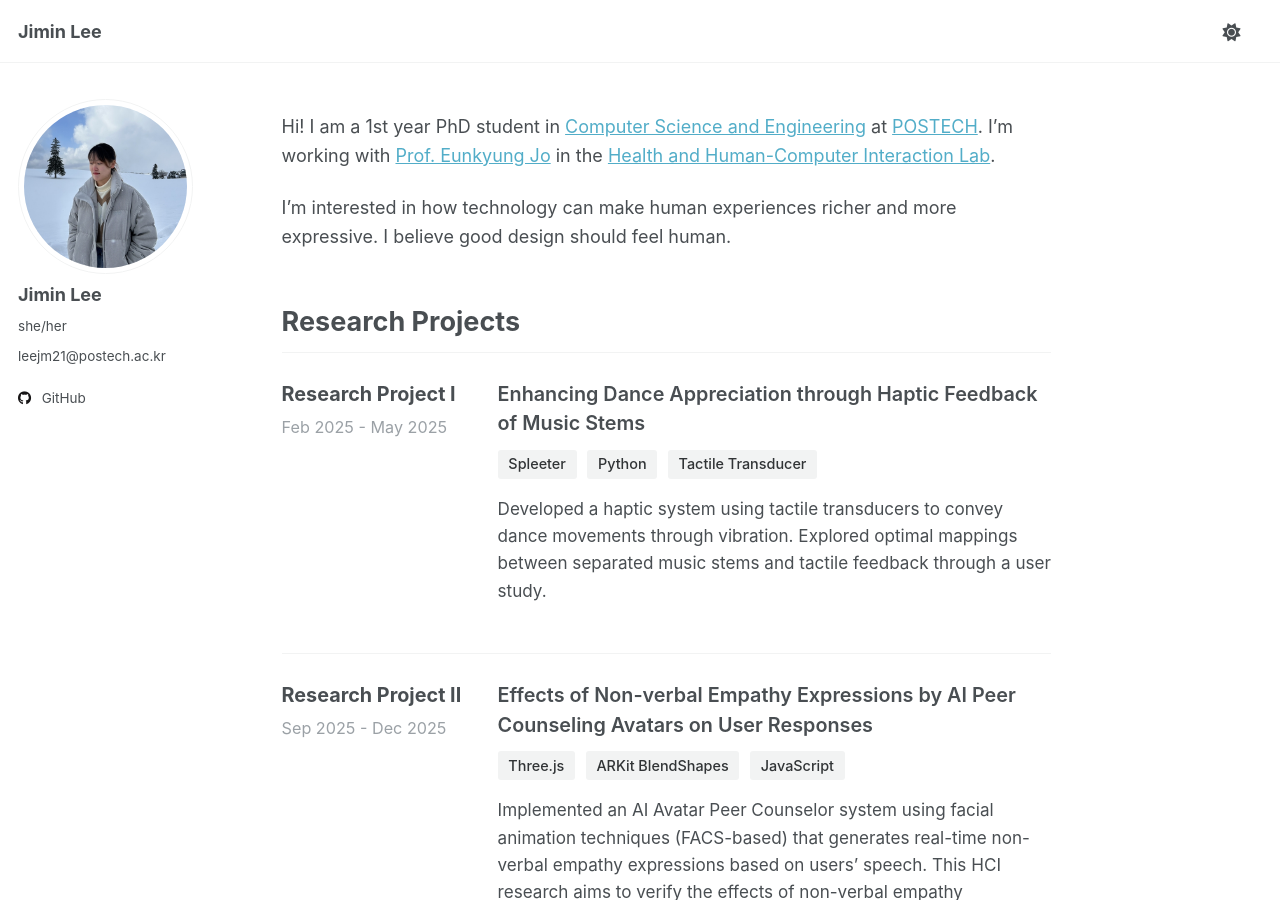
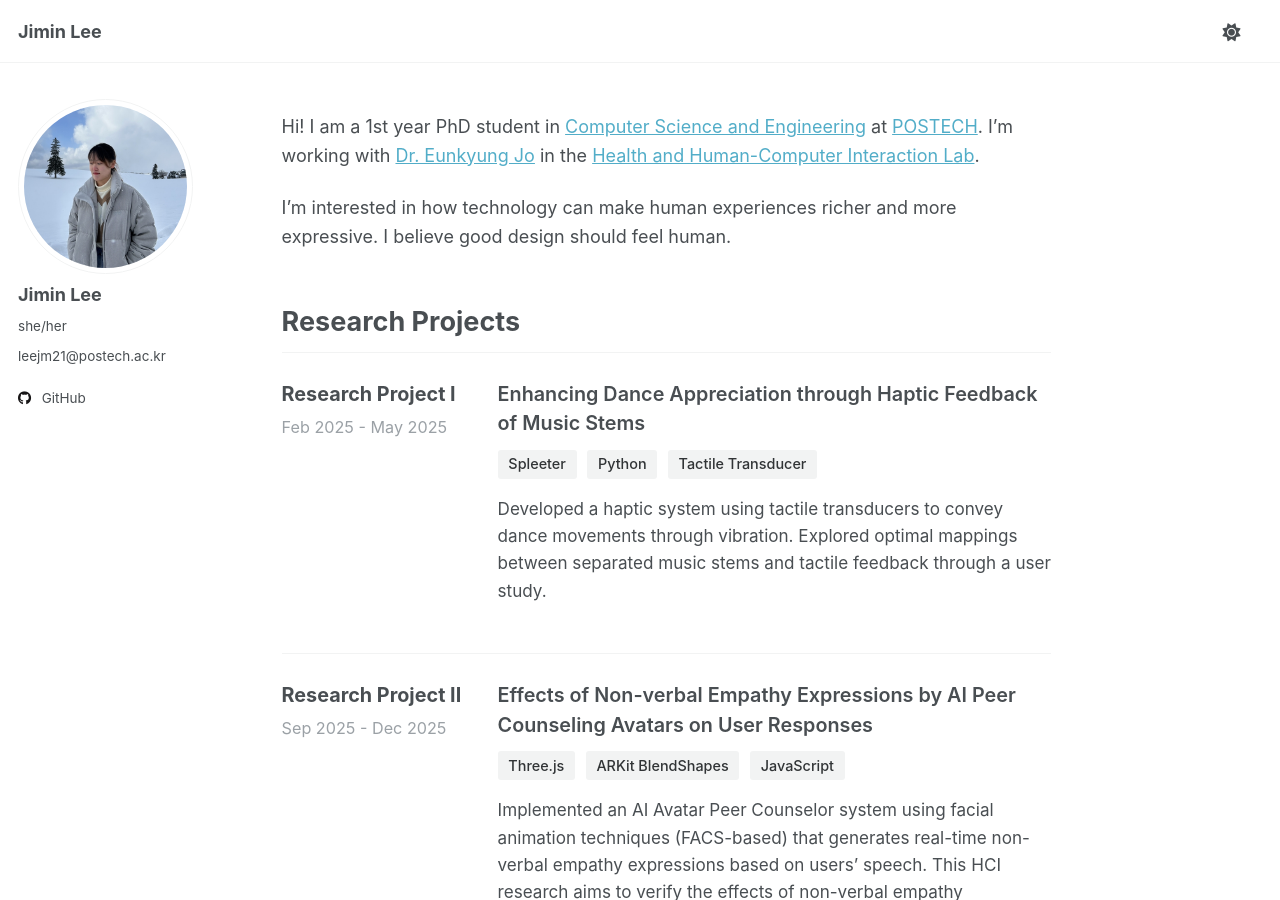
Before and after one commit to dommanga/dommanga.github.io, a Jekyll site: the page built from _pages/about.md, in a window 1280 px wide and 900 px high. Built offline with Jekyll 4.4.1, drawn with Linux system fonts in a browser that asks for light colours.

```diff
--- a/_pages/about.md
+++ b/_pages/about.md
@@ -8,7 +8,7 @@ redirect_from:
   - /about.html
 
 intro: |
-  Hi! I am a 1st year PhD student in [Computer Science and Engineering](https://cse.postech.ac.kr/csepostech/index.do#none) at [POSTECH](https://www.postech.ac.kr/eng). I'm working with [Prof. Eunkyung Jo](https://eunkyungjo.com/) in the [Health and Human-Computer Interaction Lab](https://dommanga.github.io/).
+  Hi! I am a 1st year PhD student in [Computer Science and Engineering](https://cse.postech.ac.kr/csepostech/index.do#none) at [POSTECH](https://www.postech.ac.kr/eng). I'm working with [Dr. Eunkyung Jo](https://eunkyungjo.com/) in the [Health and Human-Computer Interaction Lab](https://dommanga.github.io/).
 
   I'm interested in how technology can make human experiences richer and more expressive. I believe good design should feel human.
 
```
Also changed, not shown: images/favicon-192x192.png, images/favicon-32x32.png, images/favicon-512x512.png, images/favicon.ico, images/favicon.svg.
